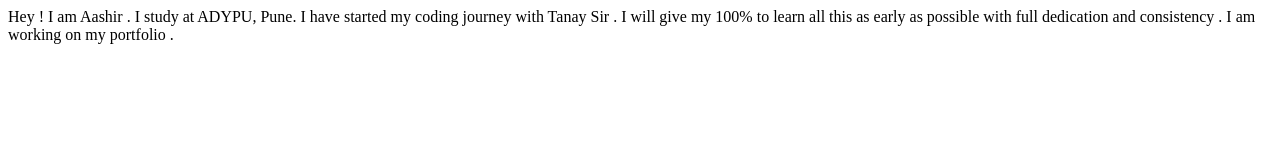
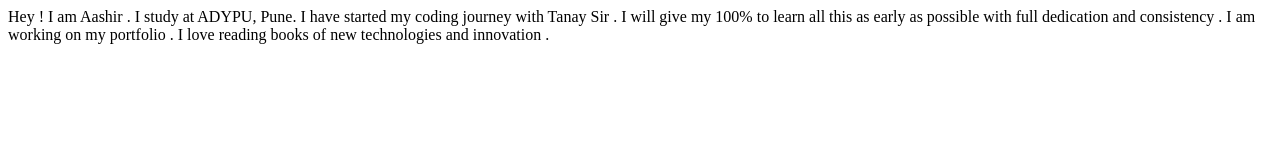
Before and after one commit to Aashir-tech/Aashir-portfolio, a plain HTML site: page index.html in a window 1280 px wide. Drawn offline with Linux system fonts and the light colour scheme.

Commit message:
Refactor : Hobbies
Added my hobby of reading books .

```diff
--- a/index.html
+++ b/index.html
@@ -11,5 +11,7 @@
 
     I have started my coding journey with Tanay Sir . I will give my 100% to learn all this as early as
     possible with full dedication and consistency . I am working on my portfolio .
+
+    I love reading books of new technologies and innovation .
 </body>
 </html>
```
